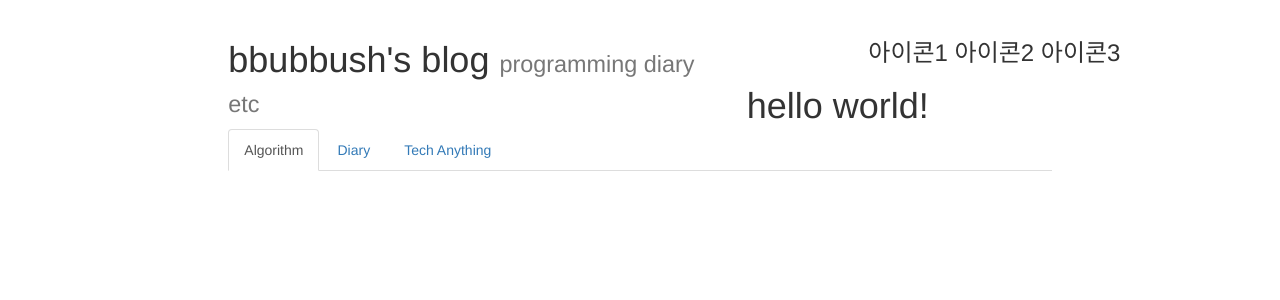
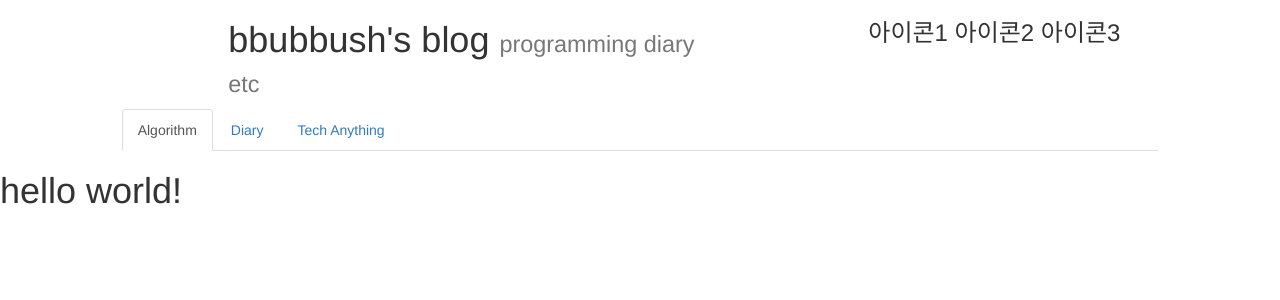
Before and after one commit to bbubbush/bbubbush.io, a Jekyll site: the page built from index.html, in a window 1280 px wide. Shown: the top 300 px of the page. Built offline with Jekyll 4.4.1, drawn with Linux system fonts in a browser that asks for light colours; nearby versions of some CDN libraries.

Commit message:
2018-02-07

```diff
--- a/_includes/categories.html
+++ b/_includes/categories.html
@@ -1,10 +1,9 @@
 <div closs="row">
-	<div class="col-md-8 col-md-offset-2">
+	<div class="col-md-10 col-md-offset-1">
 		<ul class="nav nav-tabs">
 		  <li role="presentation" class="active"><a href="#">Algorithm</a></li>
 		  <li role="presentation"><a href="#">Diary</a></li>
 		  <li role="presentation"><a href="#">Tech Anything</a></li>
 		</ul>
 	</div>
-	<div class="col-md-offset-2"></div>
 </div>
--- a/index.html
+++ b/index.html
@@ -1,5 +1,8 @@
 ---
 layout: index
 ---
-
-<h1>hello world!</h1>
+<div class="row">
+	<div class="col-md-12">
+		<h1>hello world!</h1>
+	</div>
+</div>
```
